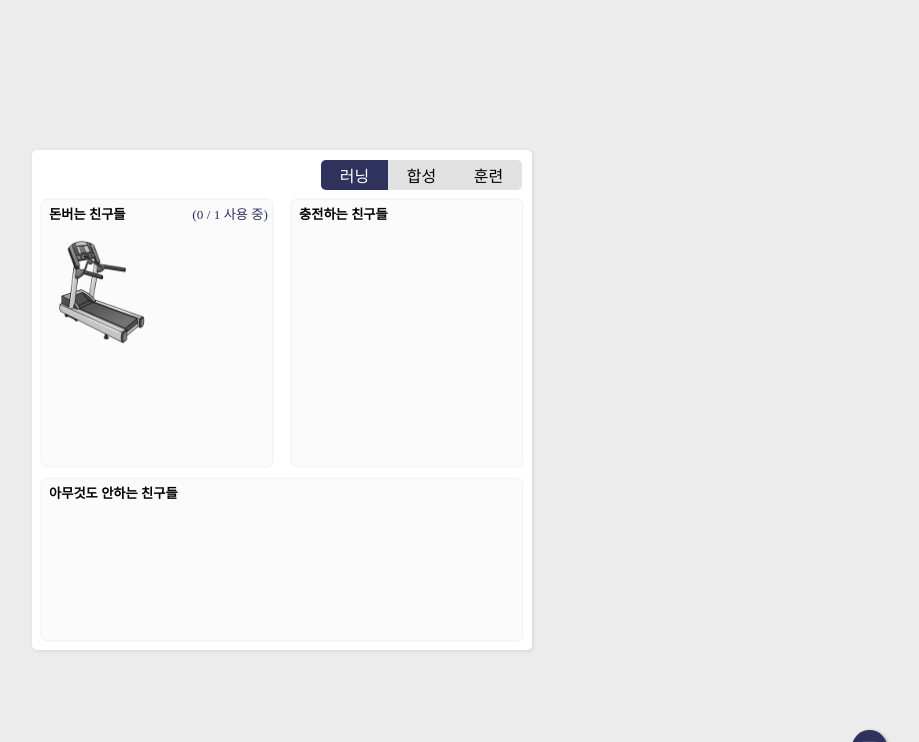
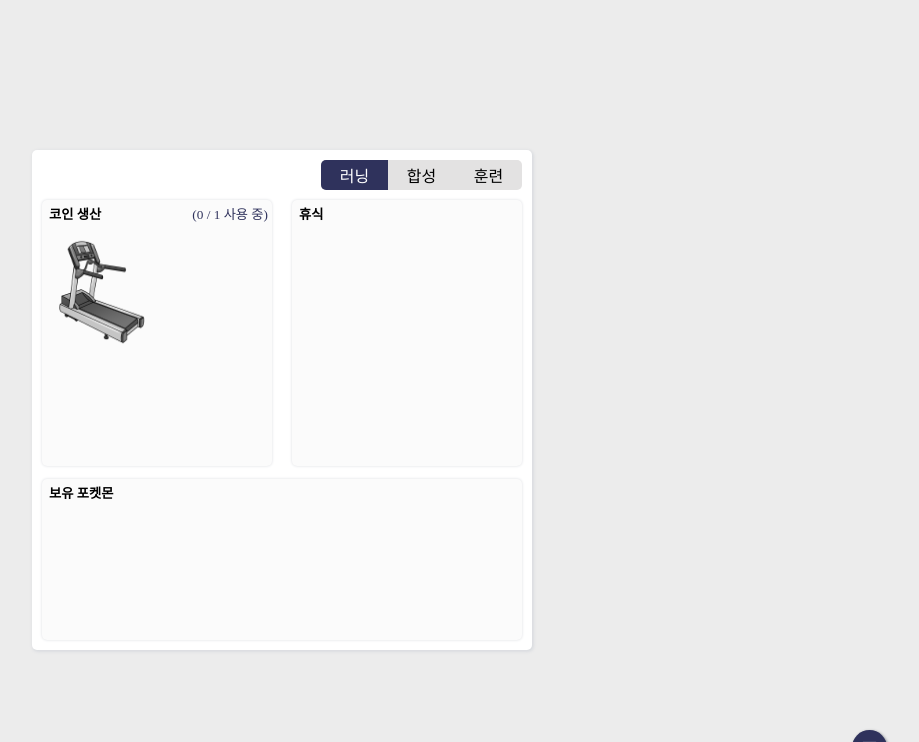
Before and after one commit to kyungeun-j/zzang_pika, a Flask app: page /pokemonRun in a window 1280 px wide. Shown: the top 742 px of the page, without its empty margins (358-1277 px from the left). Run offline with Flask 2, Linux system fonts and the light colour scheme; the visitor is signed in with stand-in values (Sample User, id 1); some libraries are stand-ins or nearby versions.

Commit message:
update the sub title of the pokemon page

```diff
--- a/static/pokemonRun.js
+++ b/static/pokemonRun.js
@@ -68,7 +68,7 @@ function RMUsingInfo(rmCount) {
     const amount = myRMJSON['amount'];
     const using = amount - rmCount;
 
-    getClass('working')[0].children[0].innerHTML = '돈버는 친구들 <span> (' + using + ' / ' + amount + ' 사용 중) </span>'
+    getClass('working')[0].children[0].innerHTML = '코인 생산 <span> (' + using + ' / ' + amount + ' 사용 중) </span>'
 }
 
 RMUsingInfo(rmCount)
--- a/templates/pokemonRun.html
+++ b/templates/pokemonRun.html
@@ -14,13 +14,13 @@
         </div>
     </section>
     <section class="resting container">
-        <h5>충전하는 친구들</h5>
+        <h5>휴식</h5>
         <div class="pokeContainer">
         </div>
     </section>
 
     <section class="default container">
-        <h5>아무것도 안하는 친구들</h5>
+        <h5>보유 포켓몬</h5>
         <div class="pokeContainer">
         </div>
     </section>
```
